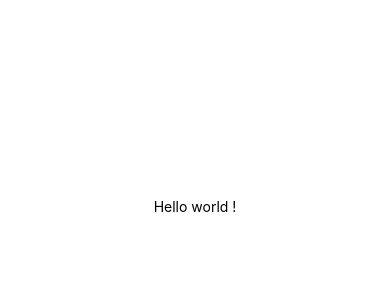
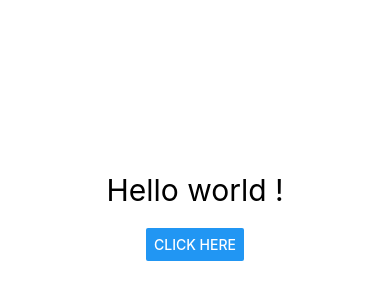
Before and after one commit to AyedNejmeddine/react-native-basics, a React Native app: screen / in a window 390 px wide. Shown: the part 216-516 px from the top of the page. Built offline with nearby package versions, Linux system fonts and the light colour scheme.

Commit message:
add buttom

```diff
--- a/App.js
+++ b/App.js
@@ -7,12 +7,20 @@
  */
 
 import React from 'react';
-import {View, Text, StyleSheet} from 'react-native';
+import {View, Text, StyleSheet, Button, Linking} from 'react-native';
 
 const App = () => {
   return (
     <View style={styles.body}>
-      <Text>Hello world !</Text>
+      <Text style={styles.text}>Hello world !</Text>
+      <Button
+        title="click here"
+        onPress={() => {
+          Linking.openURL(
+            'https://github.com/AyedNejmeddine/react-native-basics',
+          );
+        }}
+      />
     </View>
   );
 };
@@ -24,6 +32,10 @@ const styles = StyleSheet.create({
     alignItems: 'center',
     justifyContent: 'center',
   },
+  text: {
+    fontSize: 30,
+    margin: 20,
+  },
 });
 
 export default App;
```
